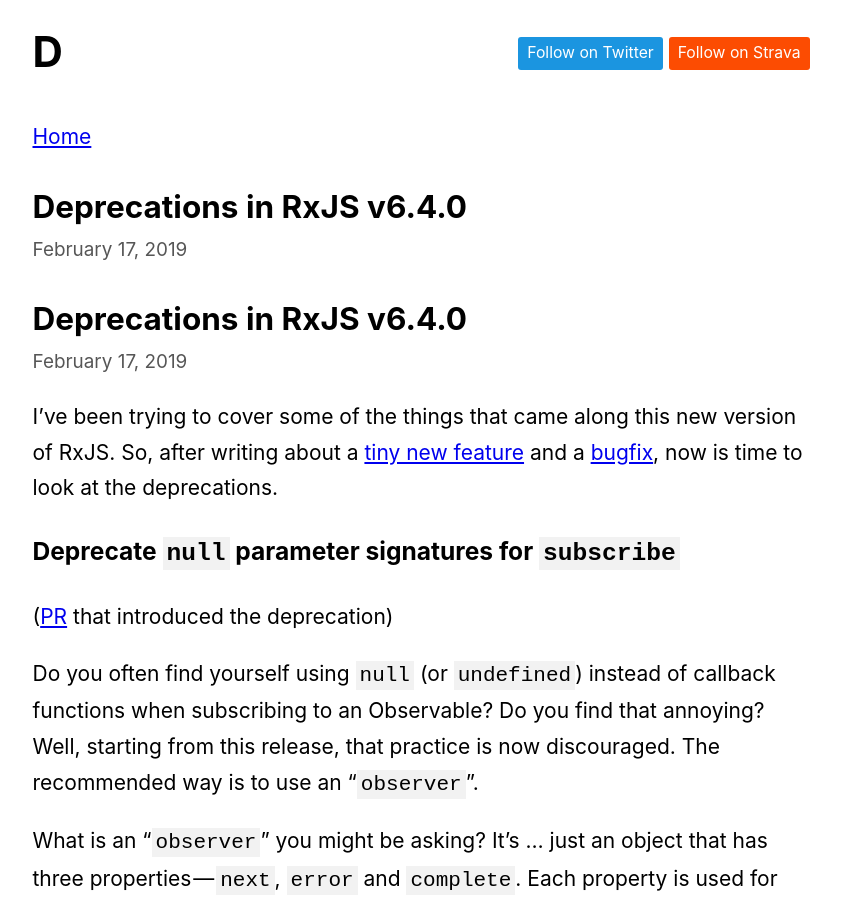
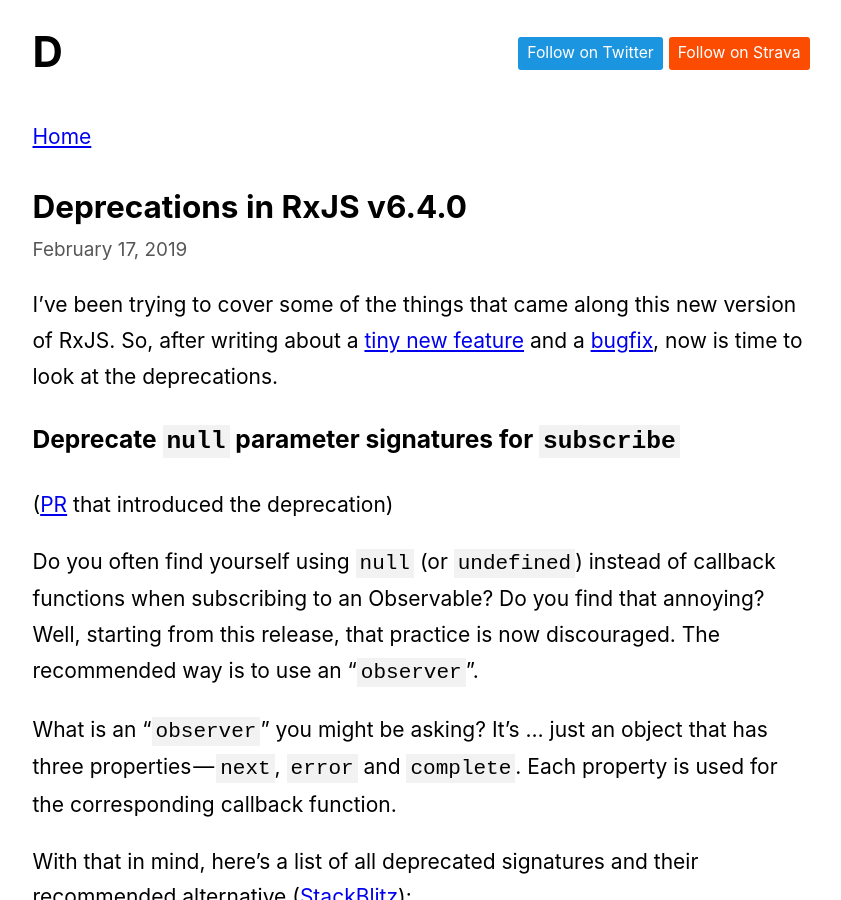
Before and after one commit to dzhavat/dzhavat.github.io, a Jekyll site: the page built from _posts/2019-02-17-deprecations-in-rxjs-v6-4-0.md, in a window 1280 px wide and 900 px high. Shown: the whole window, without its empty margins (219-1060 px from the left). Built offline with Jekyll 4.4.1, drawn with Linux system fonts in a browser that asks for light colours.

Commit message:
Update 2019-02-17-deprecations-in-rxjs-v6-4-0.md

```diff
--- a/_posts/2019-02-17-deprecations-in-rxjs-v6-4-0.md
+++ b/_posts/2019-02-17-deprecations-in-rxjs-v6-4-0.md
@@ -2,10 +2,6 @@
 layout: post
 title: "Deprecations in RxJS v6.4.0"
 ---
-
-## Deprecations in RxJS v6.4.0
-
-{% include published.html %}
 
 I’ve been trying to cover some of the things that came along this new version of RxJS. So, after writing about a [tiny new feature]({{ site.baseurl }}{% post_url 2019-02-02-a-tiny-new-feature-in-rxjs-v6-4-0 %}) and a [bugfix]({{ site.baseurl }}{% post_url 2019-02-07-union-types-in-rxjs-v6-4-0 %}), now is time to look at the deprecations.
 
```
